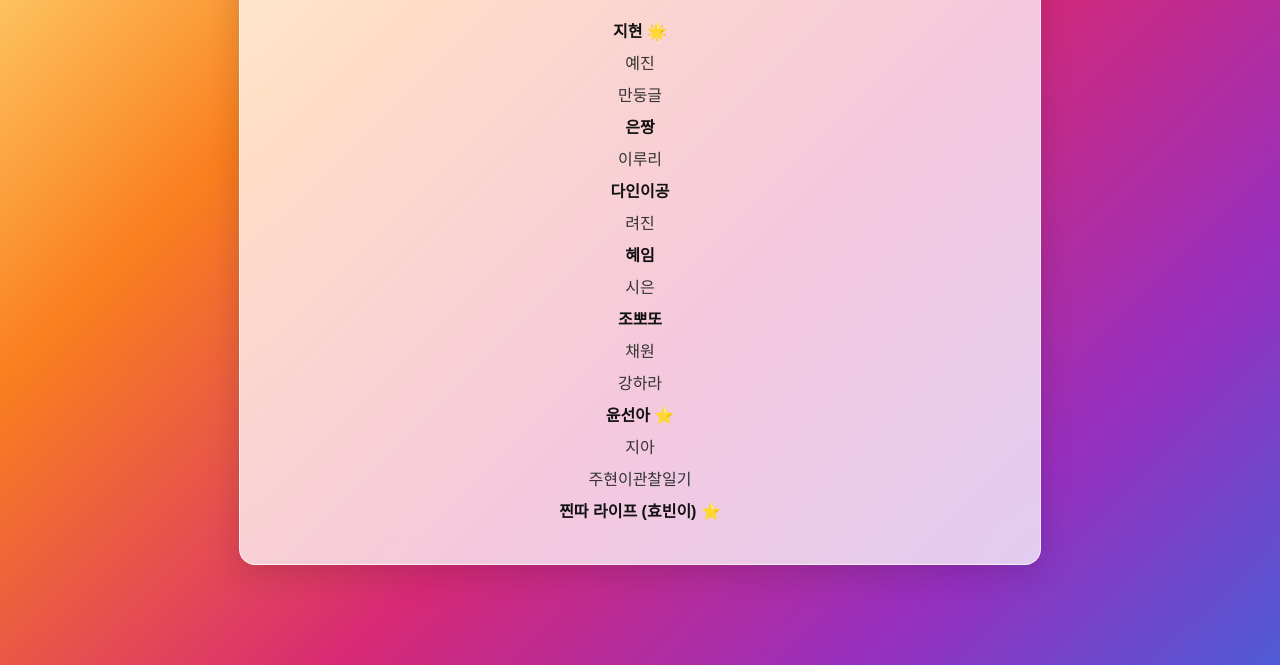
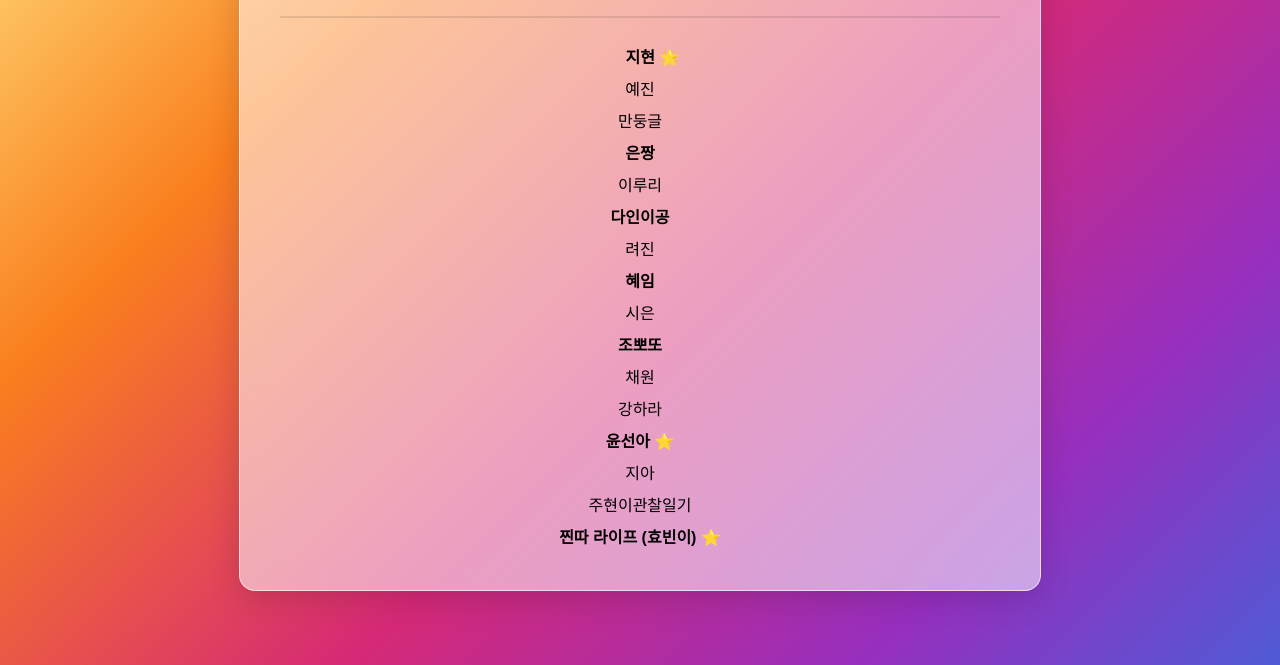
Before and after one commit to Yousoo68/List-Of-Preferred-Face, a plain HTML site: page index.html in a window 1280 px wide. Shown: the part 135-800 px from the top of the page. Drawn offline with Linux system fonts and the light colour scheme.

Commit message:
Update index.html

```diff
--- a/index.html
+++ b/index.html
@@ -16,7 +16,7 @@
   .container {
     max-width: 720px;
     margin: 0 auto;
-    background: rgba(255, 255, 255, 0.75);
+    background: rgba(255, 255, 255, 0.55);
     backdrop-filter: blur(12px);
     -webkit-backdrop-filter: blur(12px);
     border: 1px solid rgba(255, 255, 255, 0.6);
@@ -43,28 +43,32 @@
     font-weight: 700;
     color: #111;
   }
+  .namelist {
+    text-decoration: none;
+    color: black;
+  }
 </style>
 </head>
 <body>
   <div class="container">
-    <h1>신유수의 취향 외모 리스트</h1>
+    <h1>신유수의 취향 외모 리스트<br><span style="text-align: center; font-size: 13px; color: grey; font-weight: normal; text-align: center;">이름을 클릭하면 인스타그램 프로필을 볼 수 있습니다</span></h1>
     <div class="list">
-      <b>지현</b> 🌟<br>
-      예진<br>
-      만둥글<br>
-      <b>은짱</b><br>
-      이루리<br>
-      <b>다인이공</b><br>
-      려진<br>
-      <b>혜임</b><br>
-      시은<br>
-      <b>조뽀또</b><br>
-      채원<br>
-      강하라<br>
-      <b>윤선아</b> ⭐️<br>
-      지아<br>
-      주현이관찰일기<br>
-      <b>찐따 라이프 (효빈이)</b> ⭐️
+      &ensp;&ensp;&nbsp;&nbsp;<b><a href="w" target="_self" class="namelist">지현 🌟</a></b><br>
+      <a href="w" target="_self" class="namelist">예진</a><br>
+      <a href="w" target="_self" class="namelist">만둥글</a><br>
+      <b><a href="w" target="_self" class="namelist">은짱</a></b><br>
+      <a href="w" target="_self" class="namelist">이루리</a><br>
+      <b><a href="w" target="_self" class="namelist">다인이공</a></b><br>
+      <a href="w" target="_self" class="namelist">려진</a><br>
+      <b><a href="w" target="_self" class="namelist">혜임</a></b><br>
+      <a href="w" target="_self" class="namelist">시은</a><br>
+      <b><a href="w" target="_self" class="namelist">조뽀또</a></b><br>
+      <a href="w" target="_self" class="namelist">채원</a><br>
+      <a href="w" target="_self" class="namelist">강하라</a><br>
+      <b><a href="w" target="_self" class="namelist">윤선아</a></b> ⭐️<br>
+      <a href="w" target="_self" class="namelist">지아</a><br>
+      <a href="w" target="_self" class="namelist">주현이관찰일기</a><br>
+      <b><a href="w" target="_self" class="namelist">찐따 라이프 (효빈이)</a></b> ⭐️
     </div>
   </div>
 </body>
```
